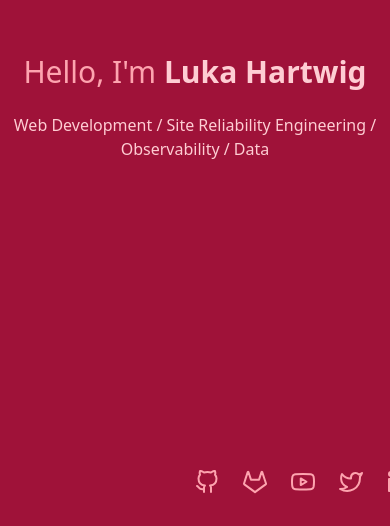
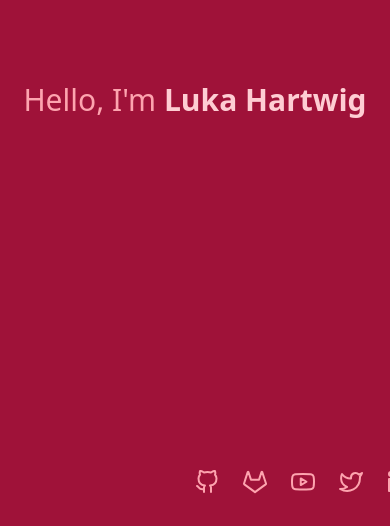
Before and after one commit to lukahartwig/lukahartwig.de, a Next.js app: page / in a window 390 px wide. Shown: the part 318-844 px from the top of the page. Built offline with nearby package versions, Linux system fonts and the light colour scheme.

Commit message:
small improvements

```diff
--- a/pages/_document.tsx
+++ b/pages/_document.tsx
@@ -9,7 +9,7 @@ export default function Document() {
           content="Hi, I'm Luka Hartwig. I'm a software developer with a passion for cloud based web applications."
         />
       </Head>
-      <body>
+      <body className="text-rose-200">
         <Main />
         <NextScript />
       </body>
--- a/pages/index.tsx
+++ b/pages/index.tsx
@@ -73,7 +73,7 @@ export default function HomePage() {
               leaveFrom="opacity-100"
               leaveTo="opacity-0"
             >
-              <h1 className="mb-4 text-3xl font-light leading-relaxed text-rose-300 md:mb-8 md:text-6xl">
+              <h1 className="mb-2 text-3xl font-light leading-relaxed text-rose-300 lg:mb-4 lg:text-6xl">
                 Hello, I&apos;m{" "}
                 <span className="font-bold text-rose-200">Luka Hartwig</span>
               </h1>
@@ -86,10 +86,10 @@ export default function HomePage() {
               leaveFrom="opacity-100"
               leaveTo="opacity-0"
             >
-              <small className="text-base text-rose-200">
+              <sub className="hidden text-base sm:block">
                 Web Development / Site Reliability Engineering / Observability /
                 Data
-              </small>
+              </sub>
             </Transition.Child>
           </div>
         </div>
```
